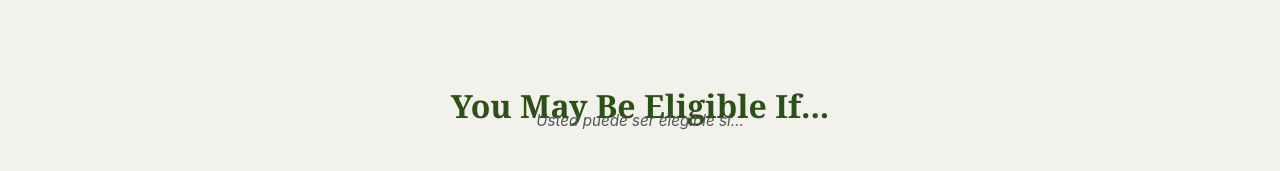
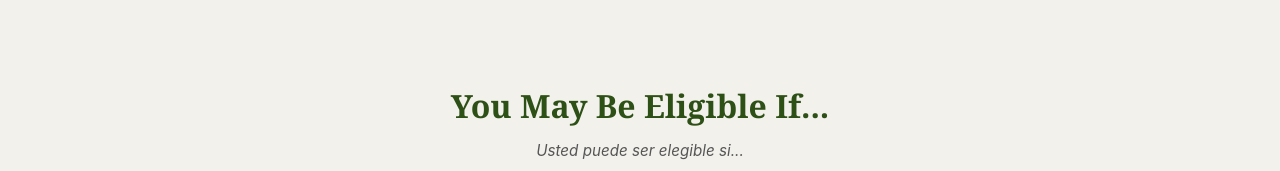
Before and after one commit to yanky1357/snf-tracker, a plain HTML site: page static/index.html in a window 1280 px wide. Shown: the part 715-886 px from the top of the page. Drawn offline with Linux system fonts and the light colour scheme.

Commit message:
Fix spacing between eligibility and food sections

```diff
--- a/static/index.html
+++ b/static/index.html
@@ -75,7 +75,7 @@
       text-align: center;
       color: var(--text-mid);
       font-style: italic;
-      margin-top: -30px;
+      margin-top: 4px;
       margin-bottom: 40px;
       font-size: 0.95rem;
     }
```
